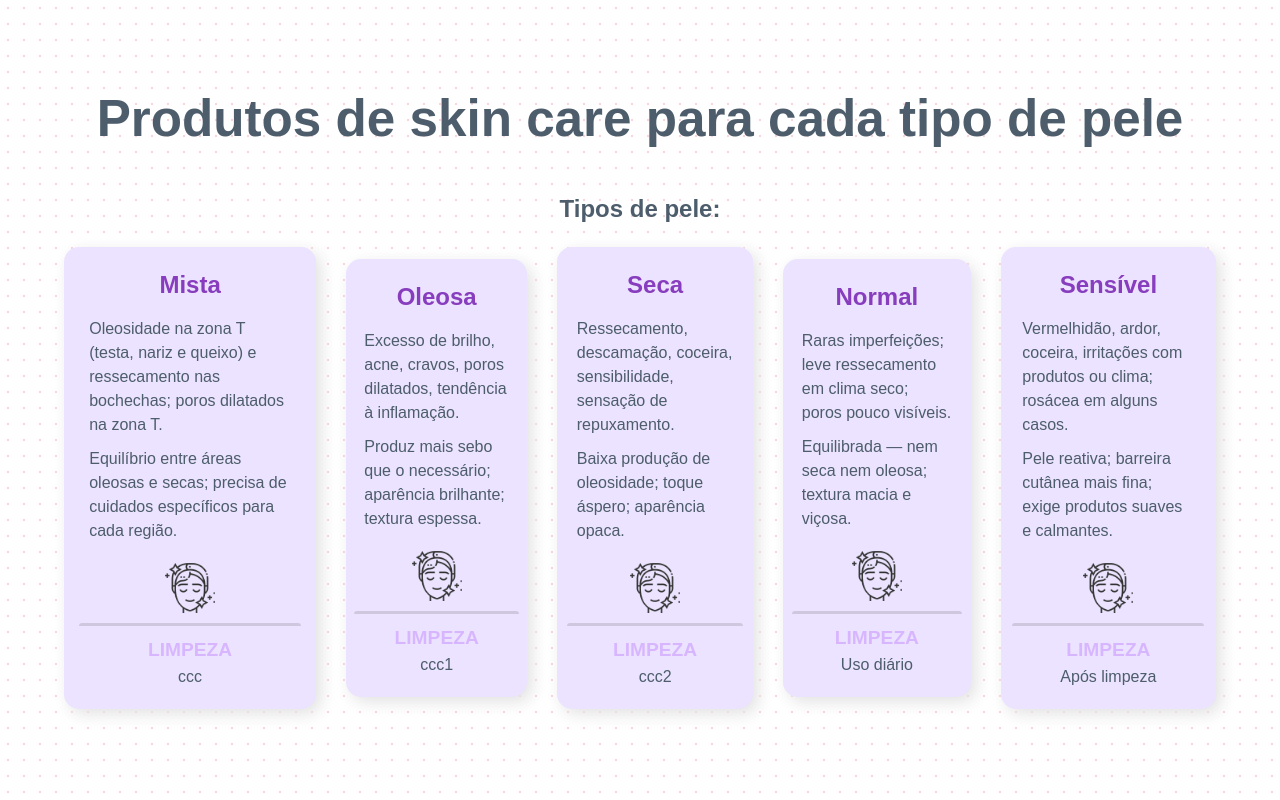
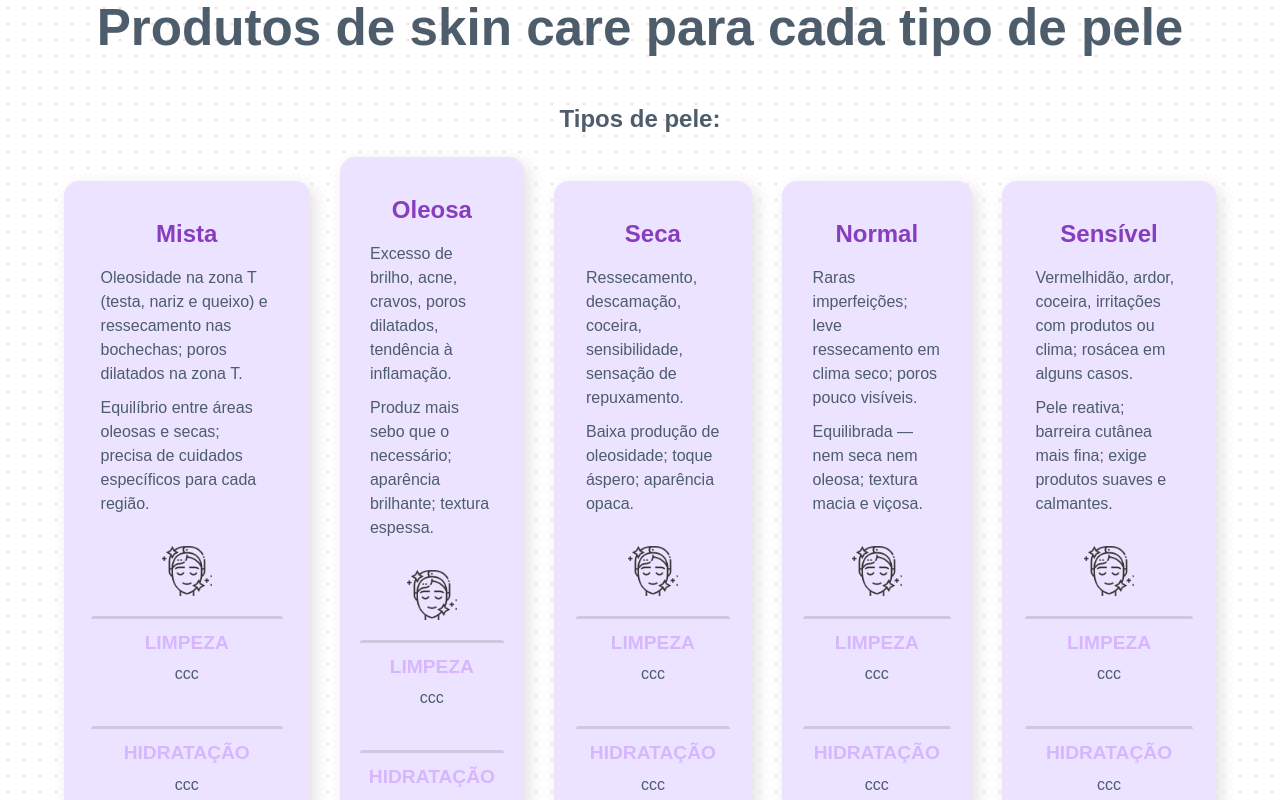
Before and after one commit to ufjf-dcc207/ufjf-dcc207-2025-3-a-sem01-amigas, a React (Vite) app: page / in a window 1280 px wide. Shown: the top 800 px of the page. Built offline with nearby package versions, Linux system fonts and the light colour scheme.

Commit message:
criando listas  de produtos

```diff
--- a/src/App.tsx
+++ b/src/App.tsx
@@ -11,7 +11,9 @@ const listaSkincare: SkinCareProps[] = [
       status:
         "Equilíbrio entre áreas oleosas e secas; precisa de cuidados específicos para cada região.",
     },
-    produto: {etapa: "LIMPEZA", produto: "ccc" },
+    produto:[ {etapa: "LIMPEZA", item: "ccc" },
+            {etapa: "HIDRATAÇÃO", item: "ccc" },
+            {etapa: "TRATAMENTO", item: "ccc" }]
   },
   {
     pele: {
@@ -21,7 +23,9 @@ const listaSkincare: SkinCareProps[] = [
       status:
         "Produz mais sebo que o necessário; aparência brilhante; textura espessa.",
     },
-    produto: {  etapa: "LIMPEZA", produto: "ccc1" },
+    produto: [ {etapa: "LIMPEZA", item: "ccc" },
+            {etapa: "HIDRATAÇÃO", item: "ccc" },
+            {etapa: "TRATAMENTO", item: "ccc" }]
   },
   {
     pele: {
@@ -30,7 +34,9 @@ const listaSkincare: SkinCareProps[] = [
         "Ressecamento, descamação, coceira, sensibilidade, sensação de repuxamento.",
       status: "Baixa produção de oleosidade; toque áspero; aparência opaca.",
     },
-    produto: { etapa: "LIMPEZA", produto: "ccc2" },
+    produto:[ {etapa: "LIMPEZA", item: "ccc" },
+            {etapa: "HIDRATAÇÃO", item: "ccc" },
+            {etapa: "TRATAMENTO", item: "ccc" }]
   },
   {
     pele: {
@@ -39,7 +45,9 @@ const listaSkincare: SkinCareProps[] = [
         "Raras imperfeições; leve ressecamento em clima seco; poros pouco visíveis.",
       status: "Equilibrada — nem seca nem oleosa; textura macia e viçosa.",
     },
-    produto:  {etapa: "LIMPEZA", produto: "Uso diário" },
+    produto:  [ {etapa: "LIMPEZA", item: "ccc" },
+            {etapa: "HIDRATAÇÃO", item: "ccc" },
+            {etapa: "TRATAMENTO", item: "ccc" }]
   },
   {
     pele: {
@@ -49,7 +57,9 @@ const listaSkincare: SkinCareProps[] = [
       status:
         "Pele reativa; barreira cutânea mais fina; exige produtos suaves e calmantes.",
     },
-    produto: { etapa: "LIMPEZA", produto: "Após limpeza" },
+    produto: [ {etapa: "LIMPEZA", item: "ccc" },
+            {etapa: "HIDRATAÇÃO", item: "ccc" },
+            {etapa: "TRATAMENTO", item: "ccc" }]
   },
 ];
 
--- a/src/componentes/Produto/Produto.css
+++ b/src/componentes/Produto/Produto.css
@@ -13,7 +13,7 @@
     align-items: center;
     justify-content: center;
     flex-direction: column;
-    gap: 3;
+    gap: 5px;
 
 }
 .EtapaCtn{
@@ -21,7 +21,7 @@
     font-weight: 700;
     color: #cfa5ff;
     white-space: nowrap;
-    overflow: hidden;
+
     text-overflow: ellipsis;
     text-align: center;
 }
--- a/src/componentes/Produto/Produto.tsx
+++ b/src/componentes/Produto/Produto.tsx
@@ -1,15 +1,15 @@
 import "./Produto.css"
 export type ProdutoProps = {
   etapa: string,
-  produto: string;
+  item: string;
 }
 
 
-export default function Produto({ etapa, produto}: ProdutoProps) {
+export default function Produto({ etapa, item}: ProdutoProps) {
   return (
     <div className="ProdutoCtn">
       <div className="EtapaCtn"> {etapa}</div>
-      <div> {produto}</div>
+      <div> {item}</div>
     </div>
   )
 
--- a/src/componentes/SkinCare/SkinCare.css
+++ b/src/componentes/SkinCare/SkinCare.css
@@ -1,17 +1,19 @@
-.skinCareCtn{
-
+.skinCareCtn {
     border-radius: 15px;
-    box-shadow: gainsboro 5px 5px 16px;
+    box-shadow: 5px 5px 16px gainsboro;
     background-color: #e7ddff;
     max-width: 350px;
     min-height: 400px;
 
     display: flex;
-    justify-content: space-between;
+    flex-direction: column; /* empilha elementos */
     align-items: center;
-    flex-direction: column;
+    justify-content: flex-start; /* começa do topo */
+    padding: 15px;
+    gap: 10px; /* espaço entre elementos */
+}
 
-}
+
 .imageSC{
     width: 50px;
     height: 50px;
--- a/src/componentes/SkinCare/SkinCare.tsx
+++ b/src/componentes/SkinCare/SkinCare.tsx
@@ -4,7 +4,7 @@ import './SkinCare.css'
 import CuidadosImg from "../../assets/cuidados.png"
 
 export type SkinCareProps = {
-  produto: ProdutoProps;
+  produto: ProdutoProps[];
   pele: PeleProps;
 };
 
@@ -13,7 +13,9 @@ export default function SkinCare({ pele, produto }: SkinCareProps) {
     <div className="skinCareCtn">
       <Pele tipo={pele.tipo} adversidade={pele.adversidade} status={pele.status} />
       <img className="imageSC" src={CuidadosImg} />
-      <Produto  etapa={produto.etapa} produto={produto.produto} />
+      {produto.map((produto, index) => (
+        <Produto key={index} etapa={produto.etapa} item={produto.item} />
+      ))}
     </div>
   );
 }
```
